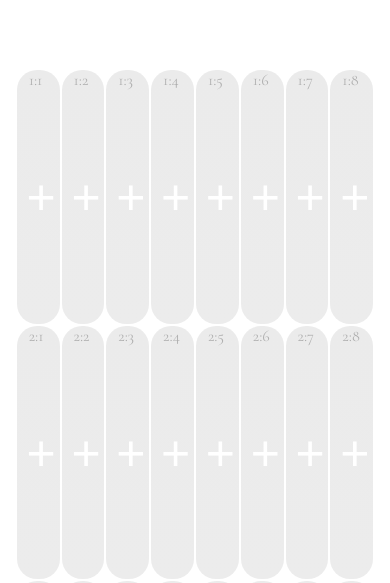
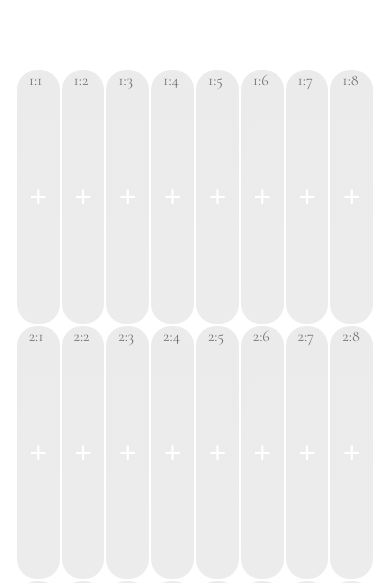
Before and after one commit to OssianN/Wine-App, a React (Create React App) app in the folder client/: page / in a window 390 px wide. Shown: the part 239-822 px from the top of the page. Built offline with nearby package versions, Linux system fonts and the light colour scheme; no server answers.

Commit message:
position

```diff
--- a/client/src/App.css
+++ b/client/src/App.css
@@ -160,15 +160,6 @@ form button[type="submit"] {
   background: linear-gradient(#dfdfdf, #d3d3d3);
 }
 
-.showForm button {
-  width: 90%;
-  height: 90%;
-  background-color: transparent;
-  border: none;
-  font-size: 50px;
-  color: #ffffff;
-}
-
 .card {
   position: relative;
   width: 10%;
@@ -201,7 +192,15 @@ form button[type="submit"] {
 
 .showForm .cardPosition {
   margin: 15px 10px;
-  color: #afafaf;
+  color: #707070;
+}
+
+.showForm button {
+  width: 100%;
+  height: 100%;
+  background-color: transparent;
+  border: none;
+  color: #ffffff;
 }
 
 .cardPosition {
@@ -245,6 +244,22 @@ form button[type="submit"] {
     font-size: 16px;
     margin: 5px 0;
   }
+
+  .showForm button {
+    font-size: 30px;
+  }
+}
+
+@media (min-width: 405px) {
+  .showForm button {
+    font-size: 50px;
+  }
+}
+
+@media (max-width: 405px) {
+  .showForm button {
+    font-size: 30px;
+  }
 }
 
 .removeButton {
```
